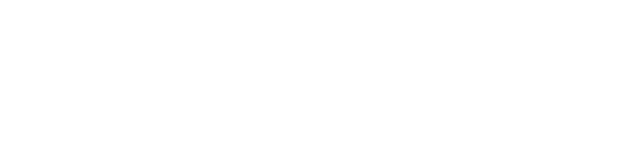
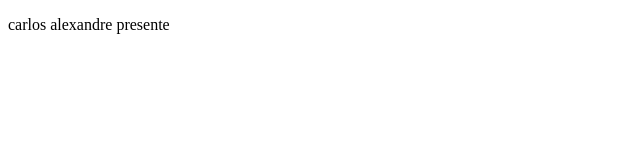
Before and after one commit to carlosantunesfoz/aula-04.04, a plain HTML site: page index.html in a window 1280 px wide. Shown: the whole page, without its empty margins (0-640 px from the left). Drawn offline with Linux system fonts and the light colour scheme.

Commit message:
carlos presente

```diff
--- a/index.html
+++ b/index.html
@@ -7,6 +7,6 @@
     <title>aula 04-04</title>
 </head>
 <body>
-
+    <p>carlos alexandre presente</p>
 </body>
 </html>
```
